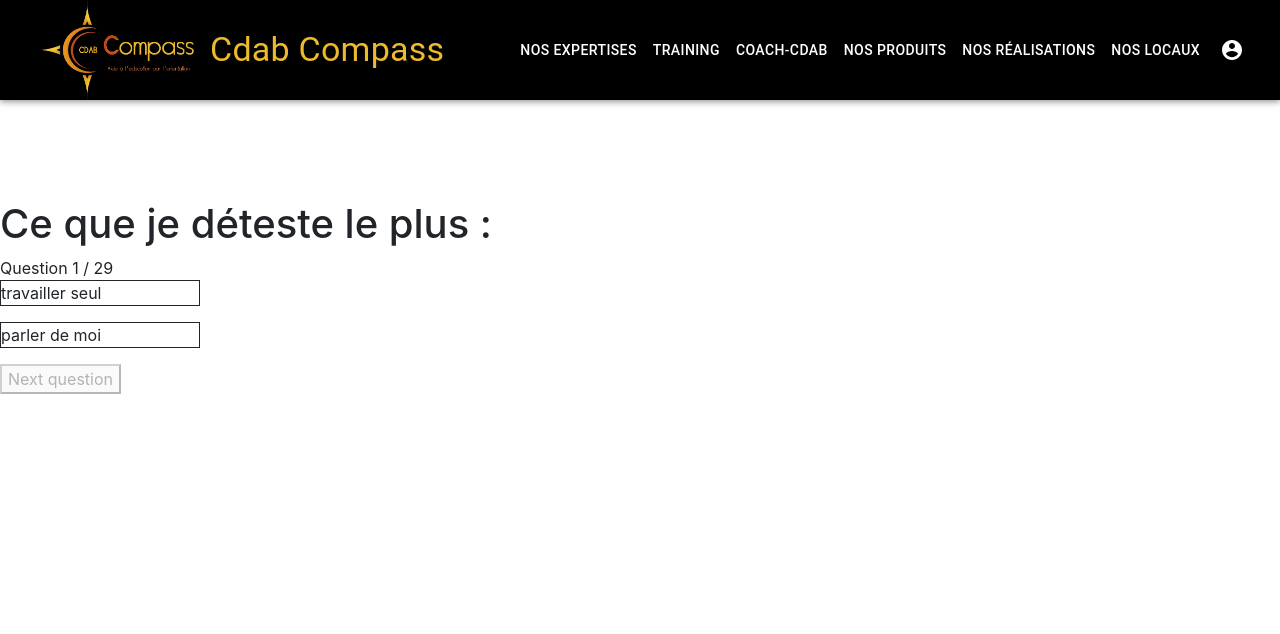
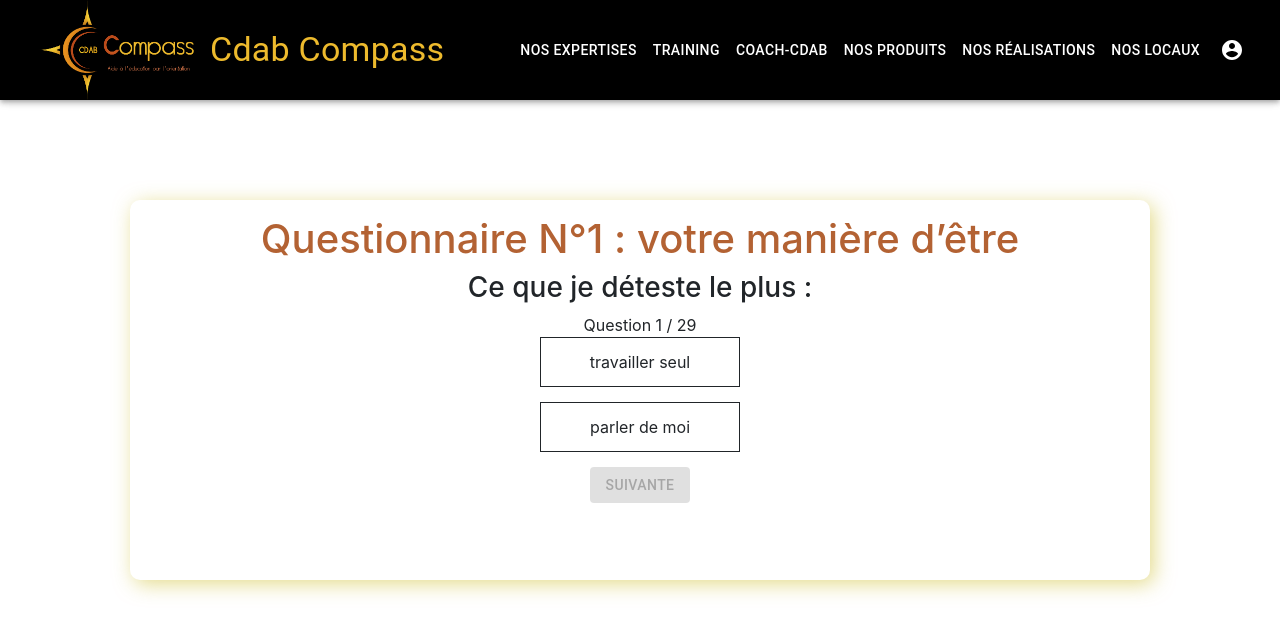
Before and after one commit to ddidjeira/cdab, a React (Create React App) app: page /test in a window 1280 px wide. Shown: the top 634 px of the page. Built offline with nearby package versions, Linux system fonts and the light colour scheme.

Commit message:
custom card quiz

```diff
--- a/src/Quizz/Quiz.js
+++ b/src/Quizz/Quiz.js
@@ -2,21 +2,42 @@ import React, {Component} from 'react';
 import {withStyles} from "@material-ui/core";
 import MenuBar from "../utils/MenuBar";
 import QuizData from "./QuizData";
+import Button from "@material-ui/core/Button";
 
 const styles = theme => ({
     container: {
         display: "flex",
         flexDirection: "column"
     },
+    containerQuizs:{
+        width: "1020px",
+        height: "380px",
+        textAlign: "center",
+        boxShadow: "4px 4px 20px 0px rgb(212 198 74 / 64%)",
+        borderRadius: 10,
+        padding: "15px",
+        backgroundColor: "#ffc10700",
+        marginBottom: "10px"
+    },
     questions: {
         width: "200px",
-        border: "1px solid"
+        border: "1px solid",
+        padding: "12px",
+        textAlign: "center",
+        marginBottom: "15px",
+        margin: "0 auto"
     },
     questionSelected: {
-        height: "30px",
         width: "200px",
         border: "1px solid",
-        backgroundColor: "#ffc10773"
+        padding: "12px",
+        textAlign: "center",
+        backgroundColor: "#ffc10773",
+        marginBottom: "15px",
+        margin: "0 auto"
+    },
+    optionDiv: {
+        cursor: "pointer"
     }
 });
 
@@ -87,6 +108,8 @@ class Quiz extends Component {
                 quizEnd: true
             });
         }
+
+        this.result();
     };
 
     nextQuestionHandler = () => {
@@ -108,7 +131,8 @@ class Quiz extends Component {
 
         this.setState({
             currentIndex: this.state.currentIndex + 1,
-            userAnswer: null
+            userAnswer: null,
+            disabled: true
         });
 
         console.log(
@@ -154,41 +178,42 @@ class Quiz extends Component {
                 <div>
                     <MenuBar/>
                 </div>
-                <div style={{marginTop: "200px"}}>
-                    <h1>{question}</h1>
+                <div style={{marginTop: "200px",
+                    marginRight: "auto",
+                    marginLeft: "auto",}}>
+                    <div className={classes.containerQuizs}>
+                        <h1 style={{color: "#b36233"}}>Questionnaire N°1 : votre manière d’être</h1>
+                        <h3>{question}</h3>
                         <span>Question {currentIndex+1} / {QuizData.length}</span>
                         {
                             options.map((option,index) =>
-                            <p key={option.id} className={this.state.userAnswer === option? classes.questionSelected : classes.questions}
+                                <div key={option.id} className={this.state.userAnswer === option? classes.questionSelected : classes.questions}
                                      onClick={()=> this.checkAnswer(option,type[index])}
                                 >
-                                {option}
-                            </p>
+                                    <div className={classes.optionDiv}>{option}</div>
+                                </div>
+
                             )
                         }
 
                         {currentIndex < QuizData.length - 1 &&
-                        <button disabled={this.state.disabled}
+                        <Button variant="contained" disabled={this.state.disabled}
                                 onClick={this.nextQuestionHandler}
                         >
-                            Next question
-                        </button>
+                            Suivante
+                        </Button>
                         }
 
                         {currentIndex === QuizData.length - 1 &&
                         <div>
-                            <button disabled={this.state.disabled}
+                            <Button variant="contained" disabled={this.state.disabled}
                                     onClick={this.finishHandler}
                             >
-                                 Submit
-                            </button>
-                            <br/>
-                            <button onClick={this.result}>
-                                Resultat
-                            </button>
+                                Envoyer
+                            </Button>
                         </div>
-
                         }
+                    </div>
                 </div>
             </div>
         );
```
Lines whose indentation alone changed are shown as unchanged.
